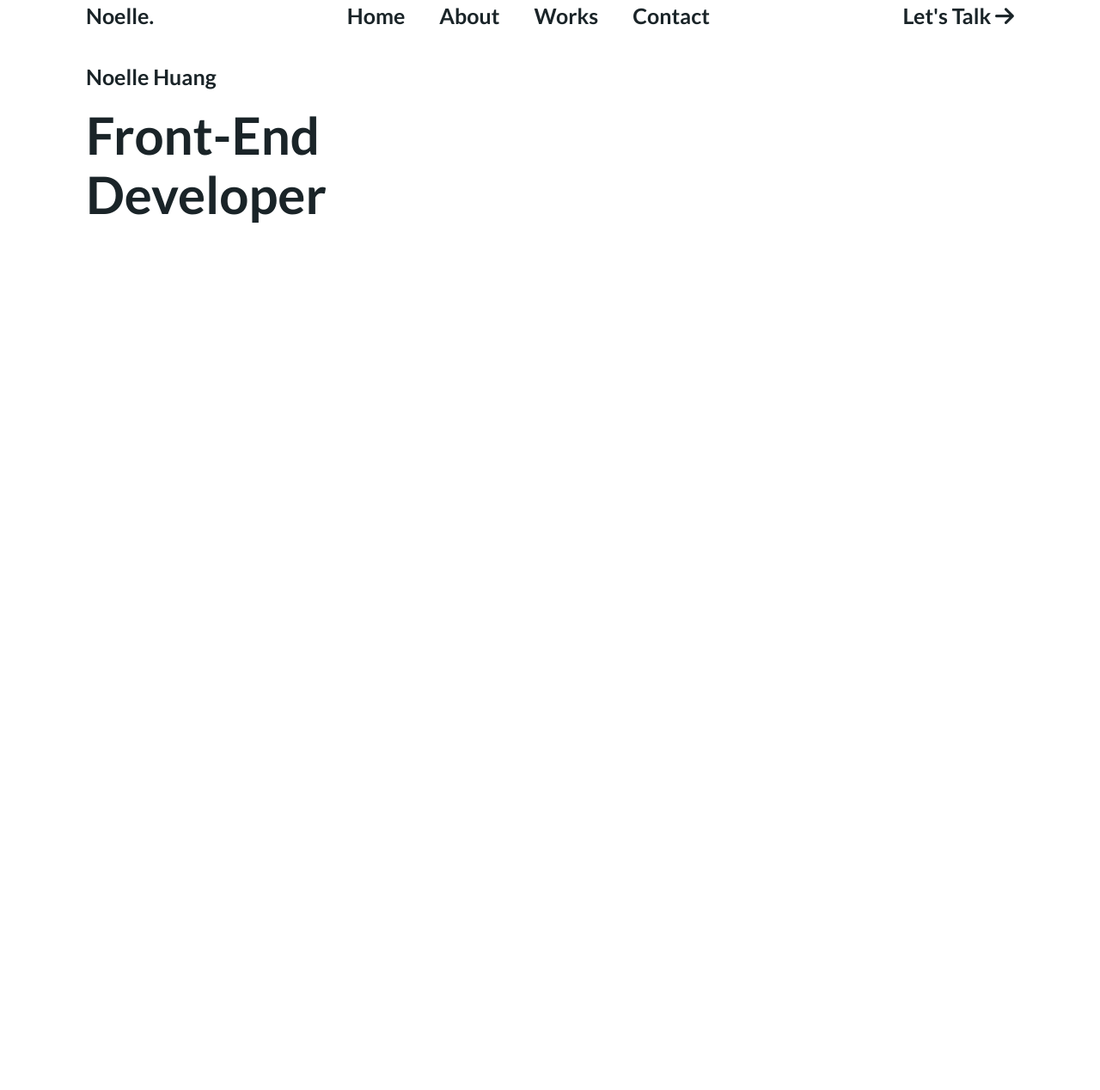
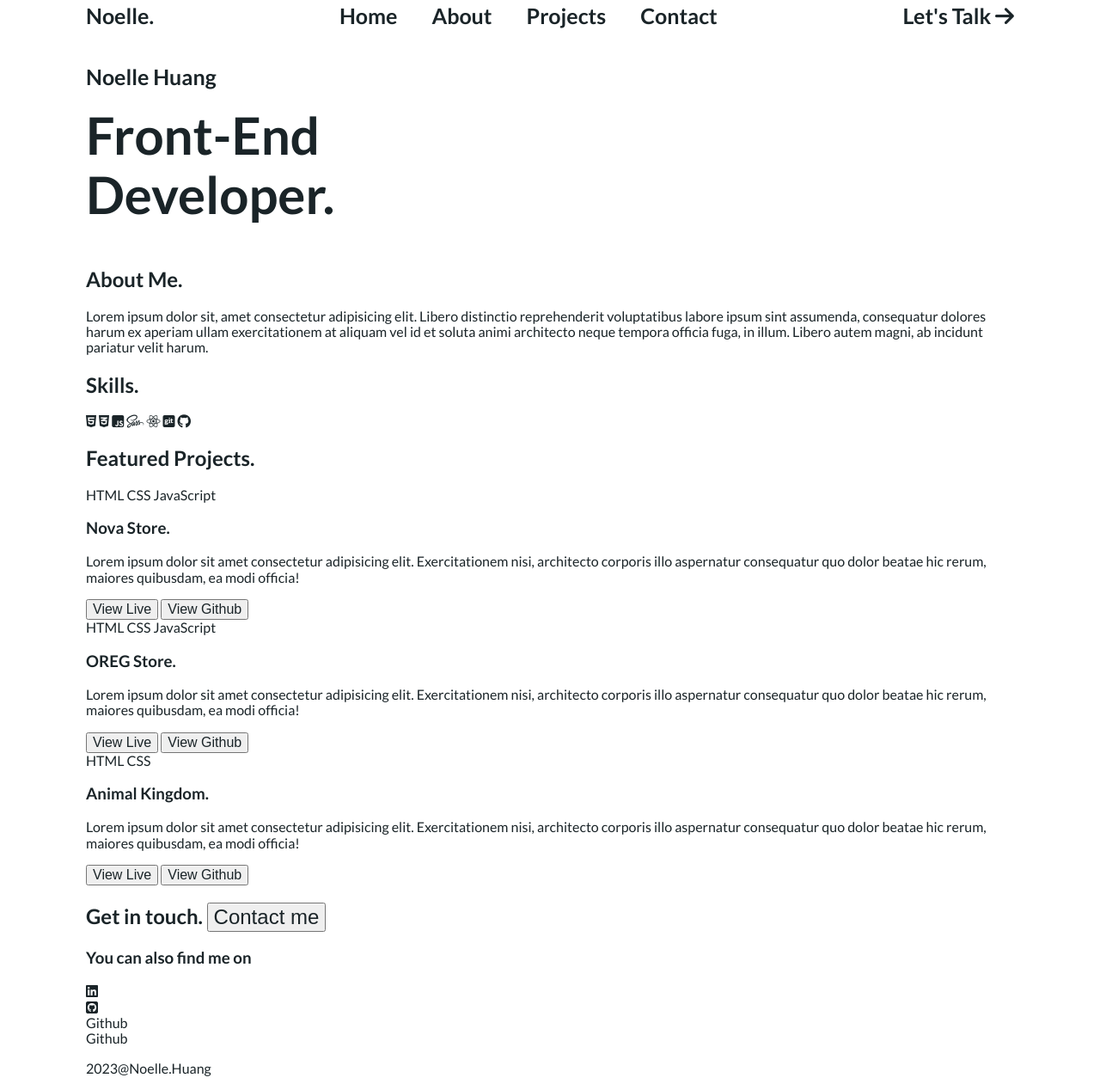
Before and after one commit to noelle7/portfolio, a plain HTML site: page index.html in a window 1280 px wide. Shown: the part 26-1294 px from the top of the page at 86% size. Before the commit the page ends 800 px from the top, so only its background shows below. Drawn offline with Linux system fonts and the light colour scheme.

Commit message:
About, projects, footer of html has been created.

```diff
--- a/index.html
+++ b/index.html
@@ -14,7 +14,8 @@
 	<body>
 		<!-- HEADER SECTION -->
 		<header>
-			<div class="wrapper">
+			<!-- HEADER - NAV -->
+			<div class="wrapperNav">
 				<nav class="navBar">
 					<div class="navBarLeft">
 						<a href="index.html">Noelle.</a>
@@ -24,29 +25,151 @@
 						<ul>
 							<li><a href="index.html">Home</a></li>
 							<li><a href="">About</a></li>
-							<li><a href="">Works</a></li>
+							<li><a href="">Projects</a></li>
 							<li><a href="">Contact</a></li>
 						</ul>
 					</div>
 					<div class="navBarRight">
+						<a href="">
 							<span>Let's Talk </span>
 							<i class="fa-solid fa-arrow-right"></i>
 							<i></i>
+						</a>
 					</div>
 				</nav>
 			</div>
-		</header>
 
-		<!-- Header Main Container -->
+			<!-- HEADER - MAIN -->
 			<div class="mainContainer">
 				<div class="wrapper">
 					<div class="textContainer">
 						<h5>Noelle Huang</h5>
-					<h2>Front-End <br> Developer</h2>
+						<h2>Front-End <br> Developer.</h2>
 						<!-- <a href="">Start a project</a> -->
 					</div>
 				</div>
 			</div>
+		</header>
+
+		<!-- ABOUT section -->
+		<section>
+			<div class="wrapper">
+				<div class="aboutRow">
+					<div class="aboutColumn">
+						<div class="aboutContainer">
+							<div class="aboutText">
+								<h2>About Me.</h2>
+								<p>Lorem ipsum dolor sit, amet consectetur adipisicing elit. Libero distinctio reprehenderit voluptatibus labore ipsum sint assumenda, consequatur dolores harum ex aperiam ullam exercitationem at aliquam vel id et soluta animi architecto neque tempora officia fuga, in illum. Libero autem magni, ab incidunt pariatur velit harum.</p>
+							</div>
+						</div>
+
+						<div class="skillsContainer">
+							<div class="skillsText">
+								<h2>Skills.</h2>
+								<div class="skillsIcons">
+									<i class="fa-brands fa-html5"></i>
+									<i class="fa-brands fa-css3-alt"></i>
+									<i class="fa-brands fa-square-js"></i>
+									<i class="fa-brands fa-sass"></i>
+									<i class="fa-brands fa-react"></i>
+									<i class="fa-brands fa-square-git"></i>
+									<i class="fa-brands fa-github"></i>
+								</div>
+							</div>
+						</div>
+					</div>
+				</div>
+			</div>
+		</section>
+
+		<!-- PROJECTS section -->
+		<section class="projects">
+			<div class="projectsContainer wrapper">
+				<h2>Featured Projects.</h2>
+				<div class="projectsColumn">
+					<div class="project">
+						<div class="projectTextContainer">
+							<div class="projectText">
+								<div class="catergory">
+									<span>HTML CSS JavaScript</span>
+								</div>
+								<h3>Nova Store.</h3>
+								<p>Lorem ipsum dolor sit amet consectetur adipisicing elit. Exercitationem nisi, architecto corporis illo aspernatur consequatur quo dolor beatae hic rerum, maiores quibusdam, ea modi officia!</p>
+							</div>
+							<div class="projectButton">
+								<button><a href="https://adorable-sunshine-21c413.netlify.app/" target="_blank">View Live</a></button>
+								<button><a href="https://github.com/noelle7/DhaliwalHuangLeleProjectTwo" target="_blank">View Github</a></button>
+							</div>
+						</div>
+						<div class="projectImage"></div>
+					</div>
+
+					<div class="project">
+						<div class="projectTextContainer">
+							<div class="projectText">
+								<div class="catergory">
+									<span>HTML CSS JavaScript</span>
+								</div>
+								<h3>OREG Store.</h3>
+								<p>Lorem ipsum dolor sit amet consectetur adipisicing elit. Exercitationem nisi, architecto corporis illo aspernatur consequatur quo dolor beatae hic rerum, maiores quibusdam, ea modi officia!</p>
+							</div>
+							<div class="projectButton">
+								<button><a href="https://polite-croquembouche-6921e4.netlify.app/" target="_blank">View Live</a></button>
+								<button><a href="https://github.com/noelle7/noelleHuangProject1" target="_blank">View Github</a></button>
+							</div>
+						</div>
+						<div class="projectImage"></div>
+					</div>
+
+					<div class="project">
+						<div class="projectTextContainer">
+							<div class="projectText">
+								<div class="catergory">
+									<span>HTML CSS</span>
+								</div>
+								<h3>Animal Kingdom.</h3>
+								<p>Lorem ipsum dolor sit amet consectetur adipisicing elit. Exercitationem nisi, architecto corporis illo aspernatur consequatur quo dolor beatae hic rerum, maiores quibusdam, ea modi officia!</p>
+							</div>
+							<div class="projectButton">
+								<button><a href="https://celadon-fox-7dbb0c.netlify.app/" target="_blank">View Live</a></button>
+								<button><a href="https://github.com/noelle7/noelleHuangAssignment1" target="_blank">View Github</a></button>
+							</div>
+						</div>
+						<div class="projectImage"></div>
+					</div>
+				</div>
+			</div>
+		</section>
+
+		<!-- FOOTER section -->
+		<footer>
+			<div class="wrapper">
+				<div class="footerContainer">
+					<div class="footerTitle">
+						<h2>Get in touch.</h>
+						<button><a href="">Contact me</a></button>
+					</div>
+					<div class="social">
+						<h3>You can also find me on</h3>
+						<ul>
+							<li>
+								<a href=""><i class="fa-brands fa-linkedin"></i></a>
+							</li>
+							<li>
+								<a href="https://github.com/noelle7" target="_blank">
+								<i class="fa-brands fa-square-github"></i></a>
+							</li>
+							<li><a href="">Github</a></li>
+							<li><a href="">Github</a></li>
+						</ul>
+					</div>
+				</div>
+
+				<div class="footerBottom">
+					<p>2023@Noelle.Huang</p>
+				</div>
+			</div>
+		</footer>
 
     </body>
 </html>
--- a/styles/sass/partials/_setup.scss
+++ b/styles/sass/partials/_setup.scss
@@ -21,6 +21,12 @@ html {
     margin: 0 auto;
 }
 
+.wrapperNav{
+    width: 95%;
+    max-width: 1080px;
+    margin: 0 auto;
+}
+
 ul {
     margin: 0;
     padding: 0;
```
Also changed, not shown: styles/style.css. Lines whose indentation alone changed are shown as unchanged.
